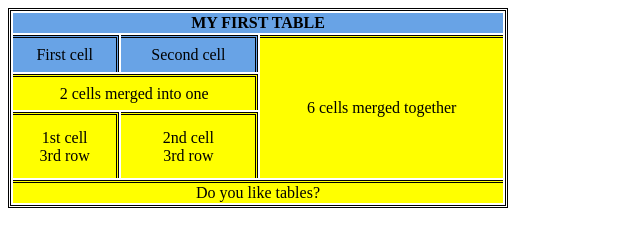
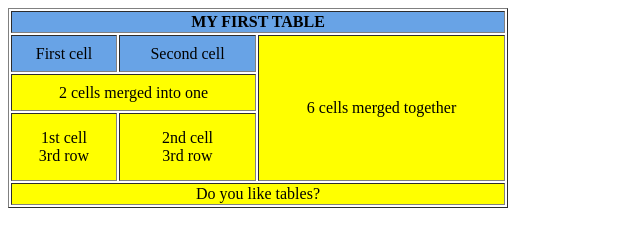
Before and after one commit to ToliaUK/tablitzi, a plain HTML site: page markup/index.html in a window 1280 px wide. Shown: the whole page, without its empty margins (0-640 px from the left). Drawn offline with Linux system fonts and the light colour scheme.

Commit message:
second version

```diff
--- a/markup/css/style.css
+++ b/markup/css/style.css
@@ -1,21 +1,21 @@
 table {
-    border: double;
+    /* border: double; */
     width: 500px;
     height: 200px;
     text-align: center;
 }
 
-td {
+/* td {
     border-top: double;
     border-right: double;
-}
+} */
 
 th {
     background-color: rgb(104, 163, 230);
 }
 
 .cell {
-    border-top: none;
+    /* border-top: none; */
     background-color: rgb(104, 163, 230);
 }
 
@@ -24,12 +24,12 @@ th {
 }
 
 td[rowspan="3"] {
-    border-right: none;
+    /* border-right: none; */
     background-color: yellow;
 }
 
 td[colspan="3"] {
-    border-right: none;
+    /* border-right: none; */
     background-color: yellow;
 }
 
--- a/markup/index.html
+++ b/markup/index.html
@@ -9,7 +9,7 @@
 </head>
 <body>
     <main>
-        <table>
+        <table border="1">
             <thead>
                 <tr>
                     <th colspan="3">MY FIRST TABLE</th>
```
